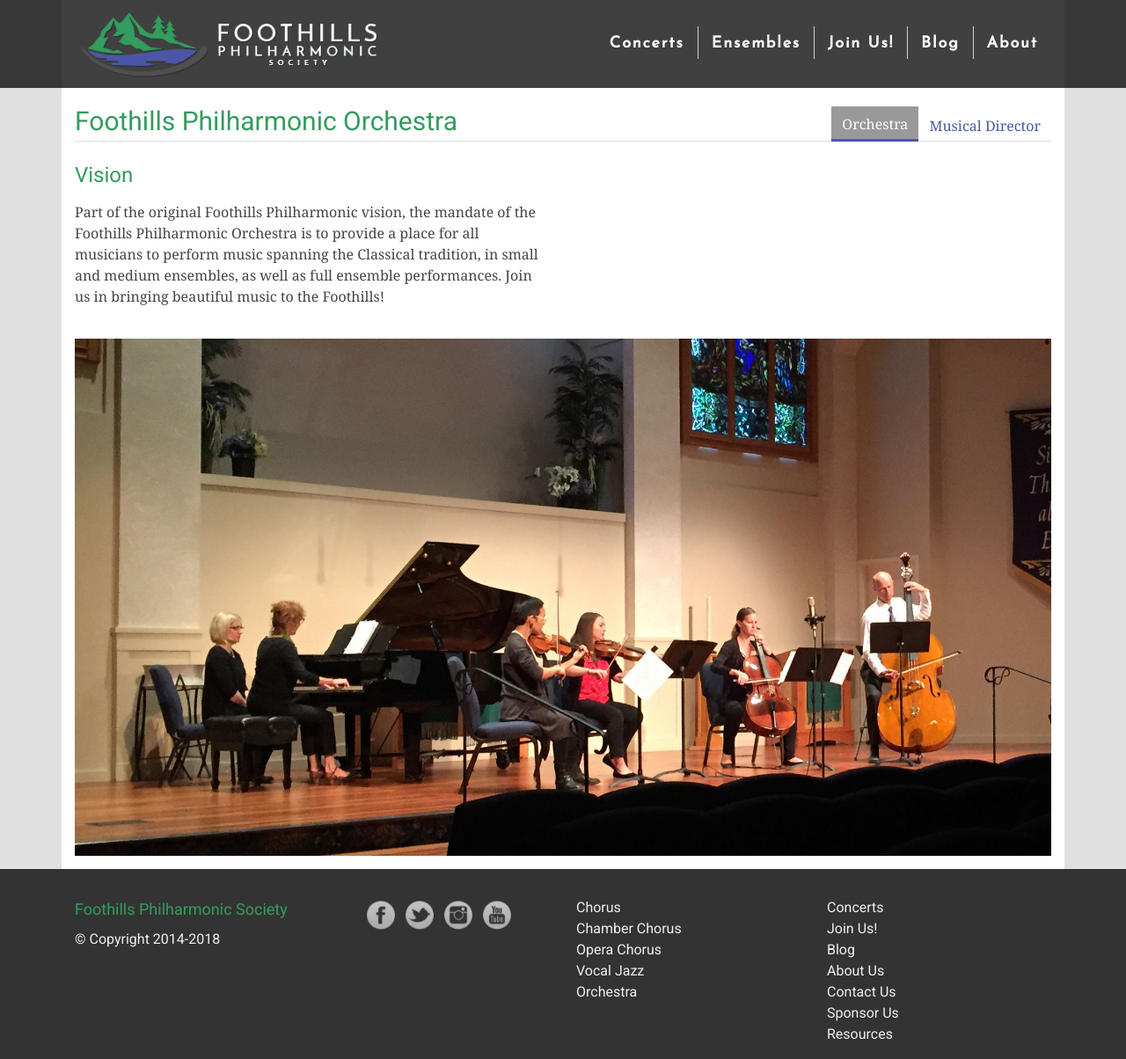
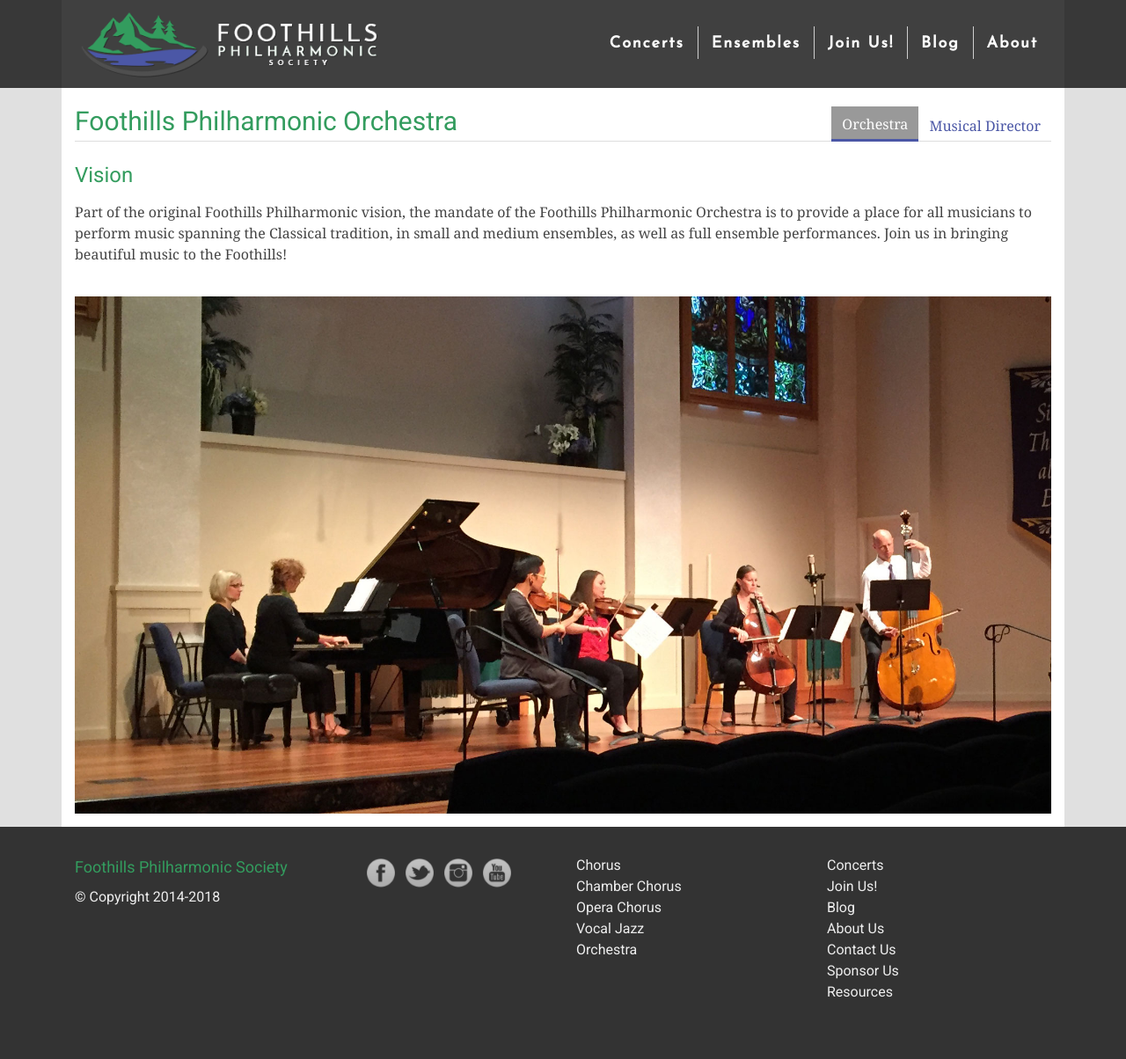
Before and after one commit to percyhanna/fps, a Jekyll site: the page built from orchestra/index.html, in a window 1280 px wide and 1204 px high. Shown: the whole window at 88% size. Built offline with Jekyll 4.4.1, drawn with Linux system fonts in a browser that asks for light colours; nearby versions of some CDN libraries; Markdown is read by kramdown in place of the engine named in the settings.

Commit message:
Fix layout on Orchestra page

```diff
--- a/orchestra/index.html
+++ b/orchestra/index.html
@@ -7,7 +7,7 @@ permalink: /orchestra/
         {% include orchestra-header.html %}
 
         <div class="row">
-          <div class="col-12 col-md-6">
+          <div class="col">
             <h2>Vision</h2>
             <p>Part of the original Foothills Philharmonic vision, the mandate of the Foothills Philharmonic Orchestra is to provide a place for all musicians to perform music spanning the Classical tradition, in small and medium ensembles, as well as full ensemble performances. Join us in bringing beautiful music to the Foothills!</p>
           </div>
```
